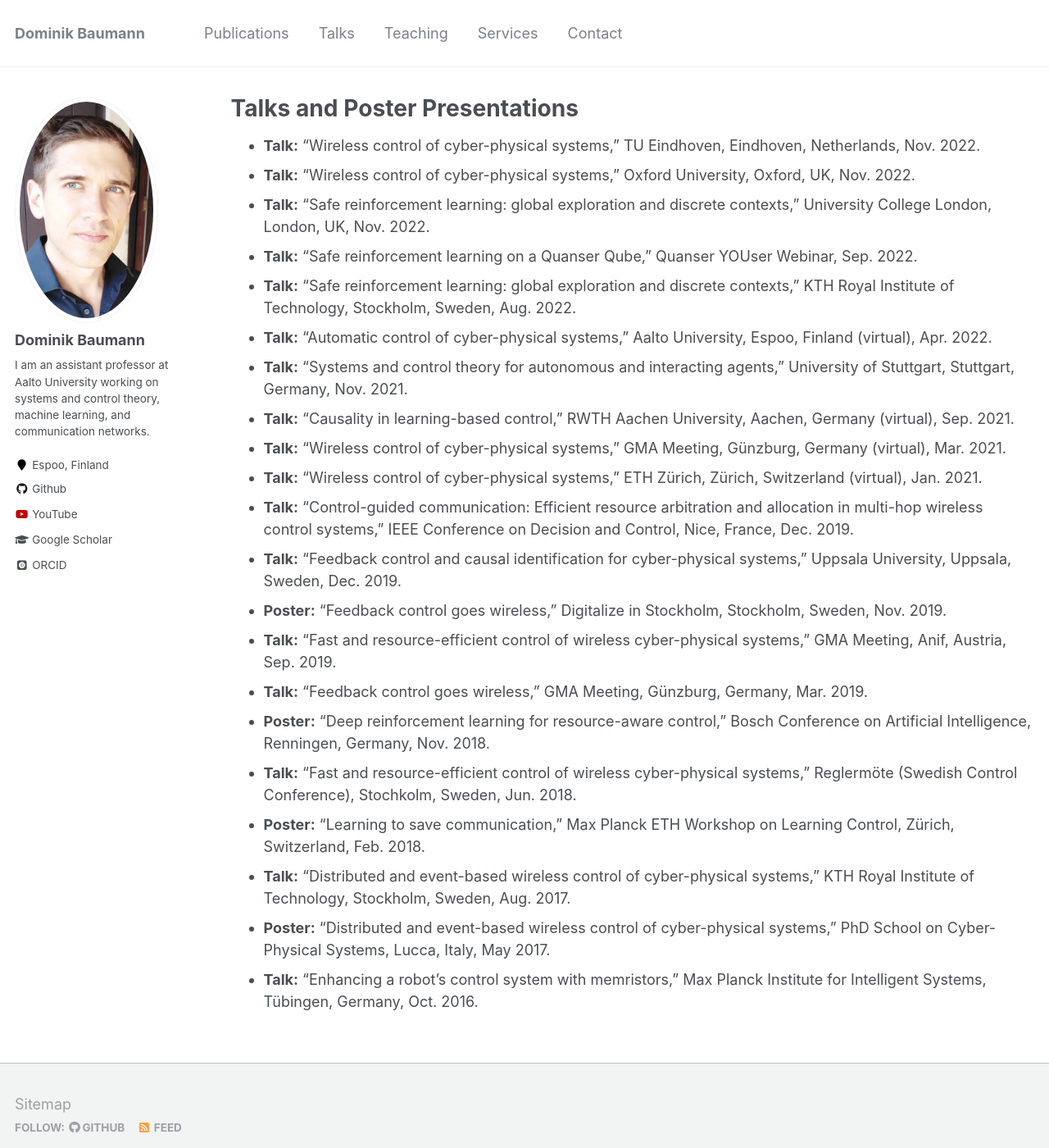
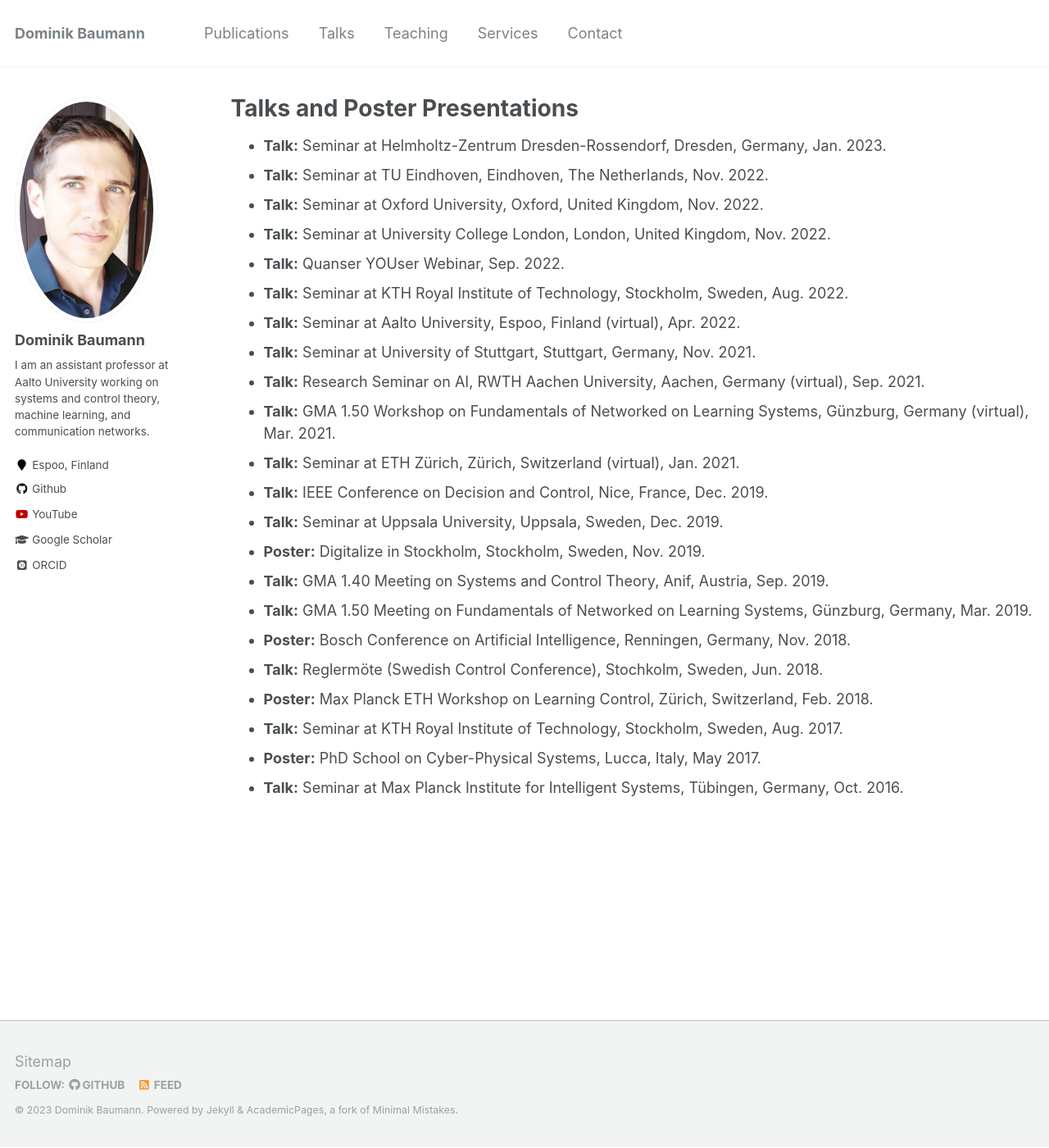
Before and after one commit to baumanndominik/baumanndominik.github.io, a Jekyll site: the page built from _pages/talks.md, in a window 1280 px wide and 1400 px high. Shown: the whole window at 82% size. Built offline with Jekyll 4.4.1, drawn with Linux system fonts in a browser that asks for light colours; some web fonts are replaced.

Commit message:
seminar at Helmholtz, omit talk titles

```diff
--- a/_pages/talks.md
+++ b/_pages/talks.md
@@ -5,24 +5,25 @@ permalink: /talks/
 author_profile: true
 ---
 
-* **Talk:** "Wireless control of cyber-physical systems," TU Eindhoven, Eindhoven, Netherlands, Nov. 2022.
-* **Talk:** "Wireless control of cyber-physical systems," Oxford University, Oxford, UK, Nov. 2022.
-* **Talk:** "Safe reinforcement learning: global exploration and discrete contexts," University College London, London, UK, Nov. 2022.
-* **Talk:** "Safe reinforcement learning on a Quanser Qube," Quanser YOUser Webinar, Sep. 2022.
-* **Talk:** "Safe reinforcement learning: global exploration and discrete contexts," KTH Royal Institute of Technology, Stockholm, Sweden, Aug. 2022.
-* **Talk:** "Automatic control of cyber-physical systems," Aalto University, Espoo, Finland (virtual), Apr. 2022.
-* **Talk:** "Systems and control theory for autonomous and interacting agents," University of Stuttgart, Stuttgart, Germany, Nov. 2021.
-* **Talk:** "Causality in learning-based control," RWTH Aachen University, Aachen, Germany (virtual), Sep. 2021.
-* **Talk:** "Wireless control of cyber-physical systems," GMA Meeting, Günzburg, Germany (virtual), Mar. 2021.
-* **Talk:** "Wireless control of cyber-physical systems," ETH Zürich, Zürich, Switzerland (virtual), Jan. 2021.
-* **Talk:** "Control-guided communication: Efficient resource arbitration and allocation in multi-hop wireless control systems," IEEE Conference on Decision and Control, Nice, France, Dec. 2019.
-* **Talk:** "Feedback control and causal identification for cyber-physical systems," Uppsala University, Uppsala, Sweden, Dec. 2019.
-* **Poster:** "Feedback control goes wireless," Digitalize in Stockholm, Stockholm, Sweden, Nov. 2019.
-* **Talk:** "Fast and resource-efficient control of wireless cyber-physical systems," GMA Meeting, Anif, Austria, Sep. 2019.
-* **Talk:** "Feedback control goes wireless," GMA Meeting, Günzburg, Germany, Mar. 2019.
-* **Poster:** "Deep reinforcement learning for resource-aware control," Bosch Conference on Artificial Intelligence, Renningen, Germany, Nov. 2018.
-* **Talk:** "Fast and resource-efficient control of wireless cyber-physical systems," Reglermöte (Swedish Control Conference), Stochkolm, Sweden, Jun. 2018.
-* **Poster:** "Learning to save communication," Max Planck ETH Workshop on Learning Control, Zürich, Switzerland, Feb. 2018.
-* **Talk:** "Distributed and event-based wireless control of cyber-physical systems," KTH Royal Institute of Technology, Stockholm, Sweden, Aug. 2017.
-* **Poster:** "Distributed and event-based wireless control of cyber-physical systems," PhD School on Cyber-Physical Systems, Lucca, Italy, May 2017.
-* **Talk:** "Enhancing a robot’s control system with memristors," Max Planck Institute for Intelligent Systems, Tübingen, Germany, Oct. 2016.
+* **Talk:** Seminar at Helmholtz-Zentrum Dresden-Rossendorf, Dresden, Germany, Jan. 2023.
+* **Talk:** Seminar at TU Eindhoven, Eindhoven, The Netherlands, Nov. 2022.
+* **Talk:** Seminar at Oxford University, Oxford, United Kingdom, Nov. 2022.
+* **Talk:** Seminar at University College London, London, United Kingdom, Nov. 2022.
+* **Talk:** Quanser YOUser Webinar, Sep. 2022.
+* **Talk:** Seminar at KTH Royal Institute of Technology, Stockholm, Sweden, Aug. 2022.
+* **Talk:** Seminar at Aalto University, Espoo, Finland (virtual), Apr. 2022.
+* **Talk:** Seminar at University of Stuttgart, Stuttgart, Germany, Nov. 2021.
+* **Talk:** Research Seminar on AI, RWTH Aachen University, Aachen, Germany (virtual), Sep. 2021.
+* **Talk:** GMA 1.50 Workshop on Fundamentals of Networked on Learning Systems, Günzburg, Germany (virtual), Mar. 2021.
+* **Talk:** Seminar at ETH Zürich, Zürich, Switzerland (virtual), Jan. 2021.
+* **Talk:** IEEE Conference on Decision and Control, Nice, France, Dec. 2019.
+* **Talk:** Seminar at Uppsala University, Uppsala, Sweden, Dec. 2019.
+* **Poster:** Digitalize in Stockholm, Stockholm, Sweden, Nov. 2019.
+* **Talk:** GMA 1.40 Meeting on Systems and Control Theory, Anif, Austria, Sep. 2019.
+* **Talk:** GMA 1.50 Meeting on Fundamentals of Networked on Learning Systems, Günzburg, Germany, Mar. 2019.
+* **Poster:** Bosch Conference on Artificial Intelligence, Renningen, Germany, Nov. 2018.
+* **Talk:** Reglermöte (Swedish Control Conference), Stochkolm, Sweden, Jun. 2018.
+* **Poster:** Max Planck ETH Workshop on Learning Control, Zürich, Switzerland, Feb. 2018.
+* **Talk:** Seminar at KTH Royal Institute of Technology, Stockholm, Sweden, Aug. 2017.
+* **Poster:** PhD School on Cyber-Physical Systems, Lucca, Italy, May 2017.
+* **Talk:** Seminar at Max Planck Institute for Intelligent Systems, Tübingen, Germany, Oct. 2016.
```
